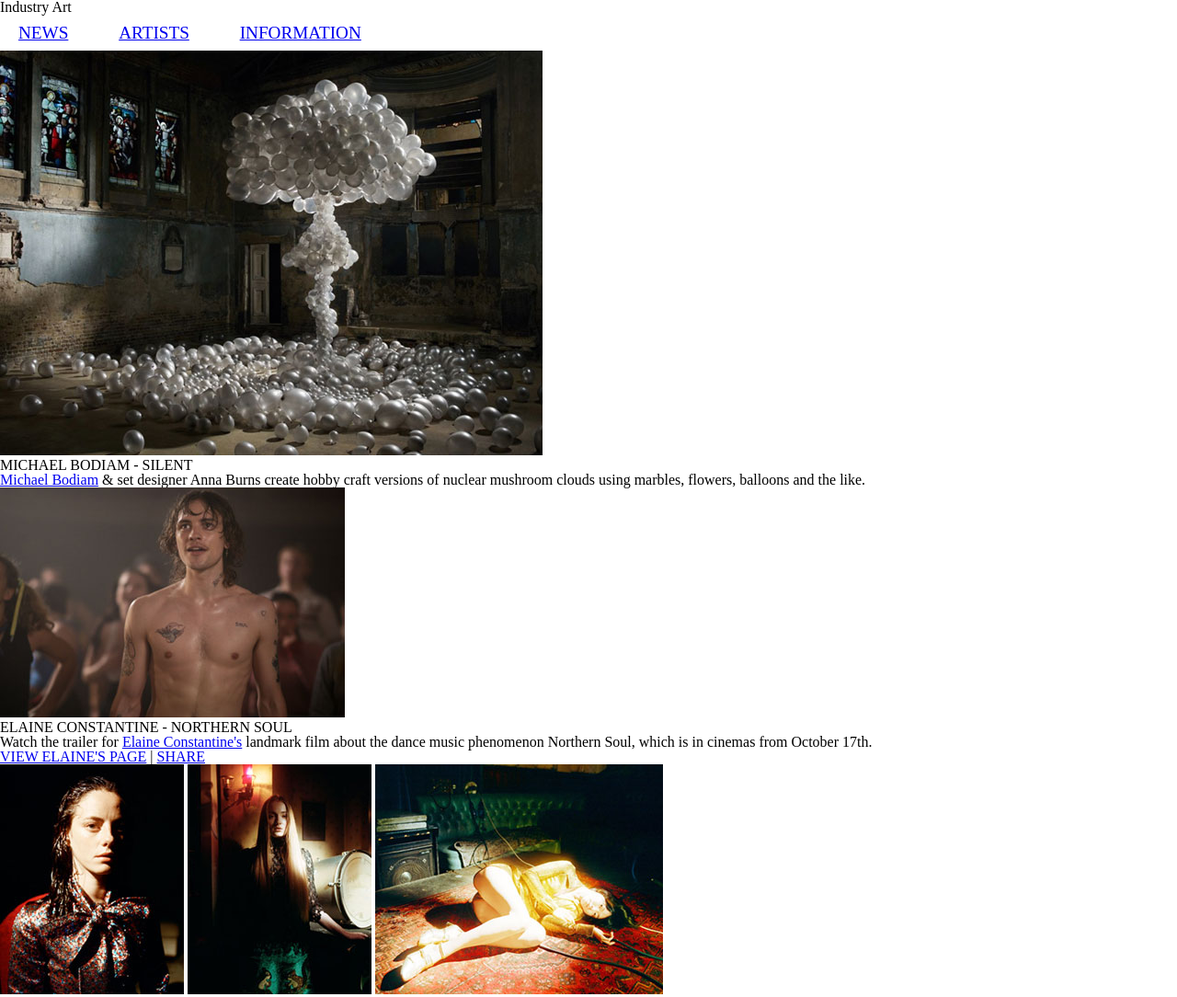
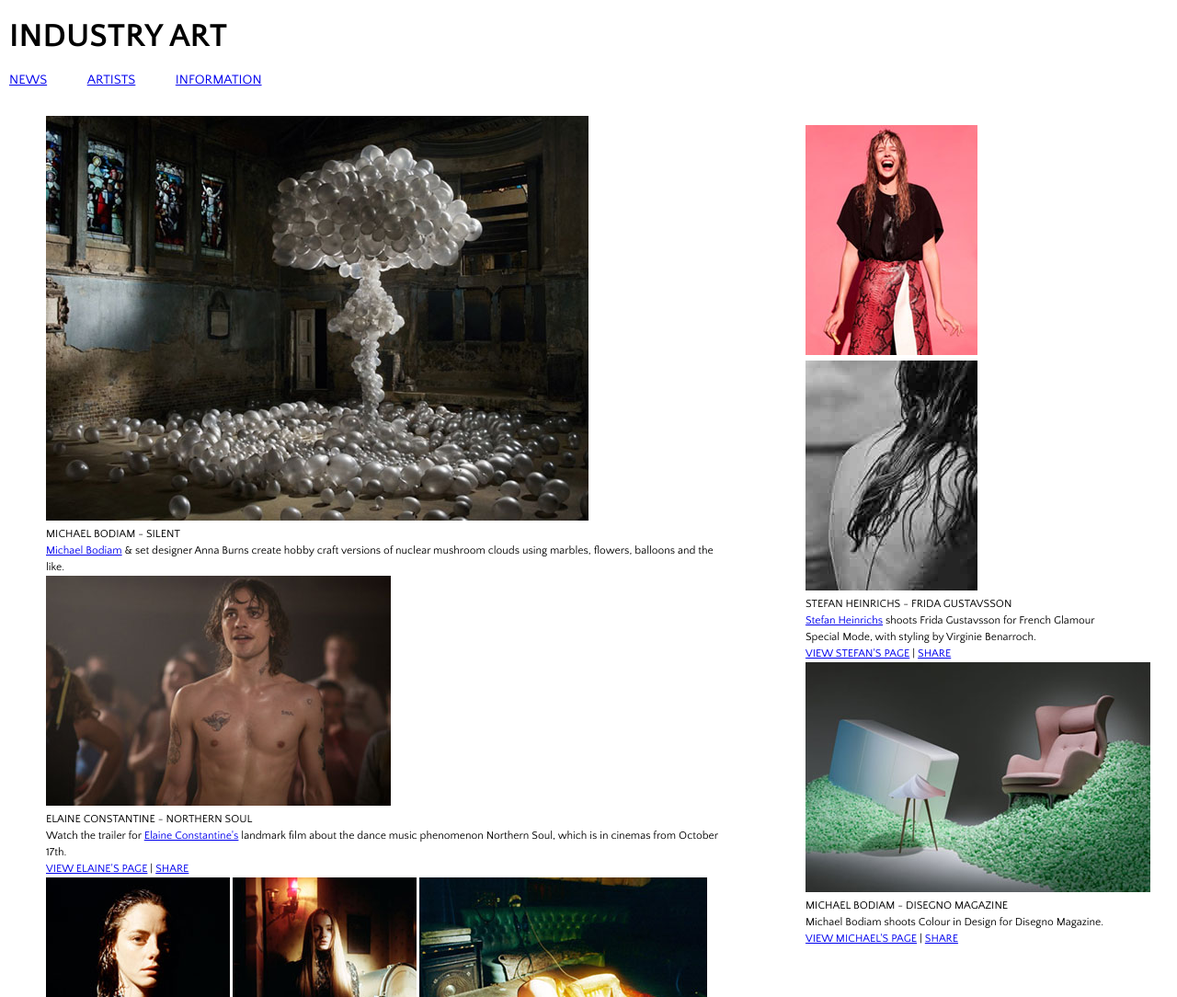
Before and after one commit to lbemmels/A-11, a plain HTML site: page index.html in a window 1280 px wide. Shown: the top 1084 px of the page at 92% size. Drawn offline with Linux system fonts and the light colour scheme.

Commit message:
More Style Edits
Visuals

```diff
--- a/index.html
+++ b/index.html
@@ -4,10 +4,13 @@
   	<meta charset="UTF-8">
 	<title>Industry Art - Elaine Constantine</title>
 	<link type="text/css" rel="stylesheet" href="style.css" />
+	<link href='http://fonts.googleapis.com/css?family=Quattrocento+Sans:400,400italic,700,700italic' rel='stylesheet' type='text/css'>
   </head>
 <body>
   	<header>
-    	<h1>Industry Art</h1>
+    <div id="header">
+    <h1>Industry Art</h1>
+    <div>
     </header>
     <nav>
     <ul>
@@ -15,17 +18,31 @@
     <li class="nav"><a href='http://www.industryart.com/artists/'>ARTISTS</a></li>
     <li class="nav"><a href='http://www.industryart.com/info/'>INFORMATION</a></li>
     </nav>
+<aside>
+    	<img src="img/StefanHeinrichs_1.jpg" alt="Stefan Heinrichs - Frida Gustavsson 1">
+    	<img src="img/StefanHeinrichs_2.jpg" alt="Stefan Heinrichs - Frida Gustavsson 2">
 
-	<section>
+		<h2>STEFAN HEINRICHS - FRIDA GUSTAVSSON</h2>
+		<p><a href="http://www.industryart.com/artists/stefanheinrichs/">Stefan Heinrichs</a> shoots Frida Gustavsson for French Glamour Special Mode, with styling by Virginie Benarroch.</p>
+		<p><a href="http://www.industryart.com/artists/stefanheinrichs/">VIEW STEFAN'S PAGE</a> | <a href="http://www.facebook.com/sharer/sharer.php?u=http://www.industryart.com/news/557/">SHARE</a></p>
 
-    	<article>
+   	 	<img src="img/MichaelBodiam_Disegno.jpg" alt="Michal Bodiam - Disegno Magazine">
+
+    	<h2>MICHAEL BODIAM - DISEGNO MAGAZINE</h2>
+
+    	<p>Michael Bodiam shoots Colour in Design for Disegno Magazine.</p>
+    	<p><a href="http://www.industryart.com/artists/michaelbodiam/">VIEW MICHAEL'S PAGE</a> | <a href="http://www.facebook.com/sharer/sharer.php?u=http://www.industryart.com/news/496/">SHARE</a></p>
+
+</aside>
+
+<section>
 
 		<img src="img/MichaelBodiam_Silent.jpg" alt="Michael Bodiam - Silent">
 
         <h2>MICHAEL BODIAM - SILENT</h2>
 
         <p><a href="http://www.industryart.com/artists/michaelbodiam/">Michael Bodiam</a> &amp; set designer Anna Burns create hobby craft versions of nuclear mushroom clouds using marbles, flowers, balloons and the like.</p>
-    </article>
+
 
     <article>
 
@@ -51,30 +68,7 @@
 		<p><a href="http://www.industryart.com/artists/garethmcconnell/">VIEW GARETH'S PAGE</a> | <a href="https://www.facebook.com/sharer/sharer.php?u=http://www.industryart.com/news/559/">SHARE</a><p>
 
     </article>
-
-	<article>
-
-    	<img src="img/StefanHeinrichs_1.jpg" alt="Stefan Heinrichs - Frida Gustavsson 1">
-    	<img src="img/StefanHeinrichs_2.jpg" alt="Stefan Heinrichs - Frida Gustavsson 2">
-
-		<h2>STEFAN HEINRICHS - FRIDA GUSTAVSSON</h2>
-		<p><a href="http://www.industryart.com/artists/stefanheinrichs/">Stefan Heinrichs</a> shoots Frida Gustavsson for French Glamour Special Mode, with styling by Virginie Benarroch.</p>
-		<p><a href="http://www.industryart.com/artists/stefanheinrichs/">VIEW STEFAN'S PAGE</a> | <a href="http://www.facebook.com/sharer/sharer.php?u=http://www.industryart.com/news/557/">SHARE</a></p>
-
-    </article>
-
-    <article>
-
-   	 	<img src="img/MichaelBodiam_Disegno.jpg" alt="Michal Bodiam - Disegno Magazine">
-
-    	<h2>MICHAEL BODIAM - DISEGNO MAGAZINE</h2>
-
-    	<p>Michael Bodiam shoots Colour in Design for Disegno Magazine.</p>
-    	<p><a href="http://www.industryart.com/artists/michaelbodiam/">VIEW MICHAEL'S PAGE</a> | <a href="http://www.facebook.com/sharer/sharer.php?u=http://www.industryart.com/news/496/">SHARE</a></p>
-
-    </article>
-
-    </section>
+</section>
 
     <footer>
     <p>INDUSTRY ART, 85 Essex Road, London N1 2SF</p>
--- a/style.css
+++ b/style.css
@@ -60,17 +60,49 @@ th {
 * { -moz-box-sizing: border-box; -webkit-box-sizing: border-box; box-sizing: border-box; }
 
 nav {
-	font-family: "Palatino Linotype", "Book Antiqua", Palatino, serif
-	text-align: center;
+	font-family: 'Quattrocento Sans', sans-serif;
+	text-align: left;
 	font-size: 120%;
 	text-transform: uppercase;
-	padding: 10px;
-	margin: auto;
+	padding: 0px 40px 20px 10px;
 	list-style: none;
 
 }
 
 li.nav {
 	display: inline;
-	padding: 0px 40px 10px 10px;
+	padding: 0px 40px 20px 0px;
 }
+
+body {
+	font-family: 'Quattrocento Sans', sans-serif;
+	background-position: center;
+	font-size: 0.75em;
+	line-height: 1.5em;
+}
+
+aside {
+	float: right;
+	width: 30%;
+	height: 100%;
+	padding: 20px;
+	background-color: #ffffff;
+	margin: 0px 40px 0px 0px;
+}
+
+section {
+	clear: left;
+	width: 60%;
+	height: 100%;
+	padding: 10px;
+	margin: 0px 0px 0px 40px;
+}
+header {
+	font-family: 'Quattrocento Sans', sans-serif;
+	text-align: left;
+	font-size: 300%;
+	text-transform: uppercase;
+	font-weight: bold;
+	padding: 30px 0px 30px 10px;
+
+}
```
